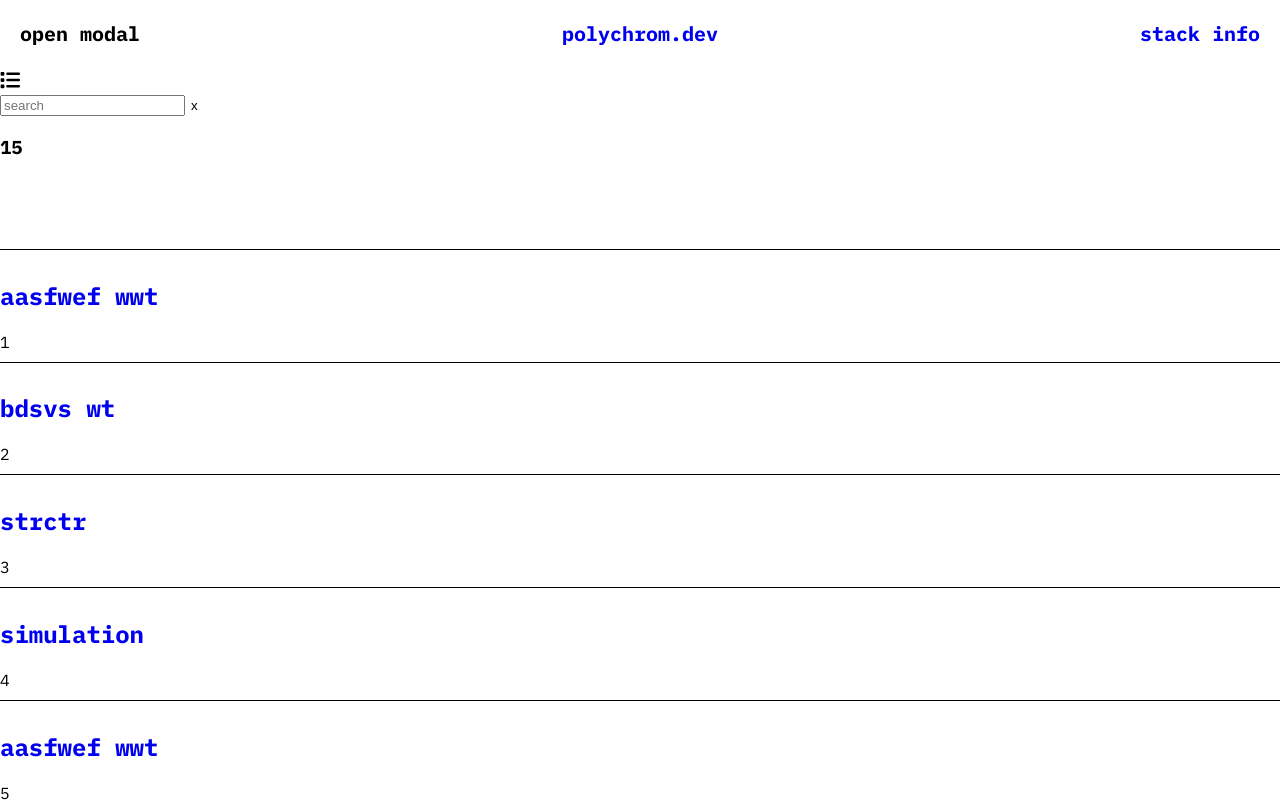
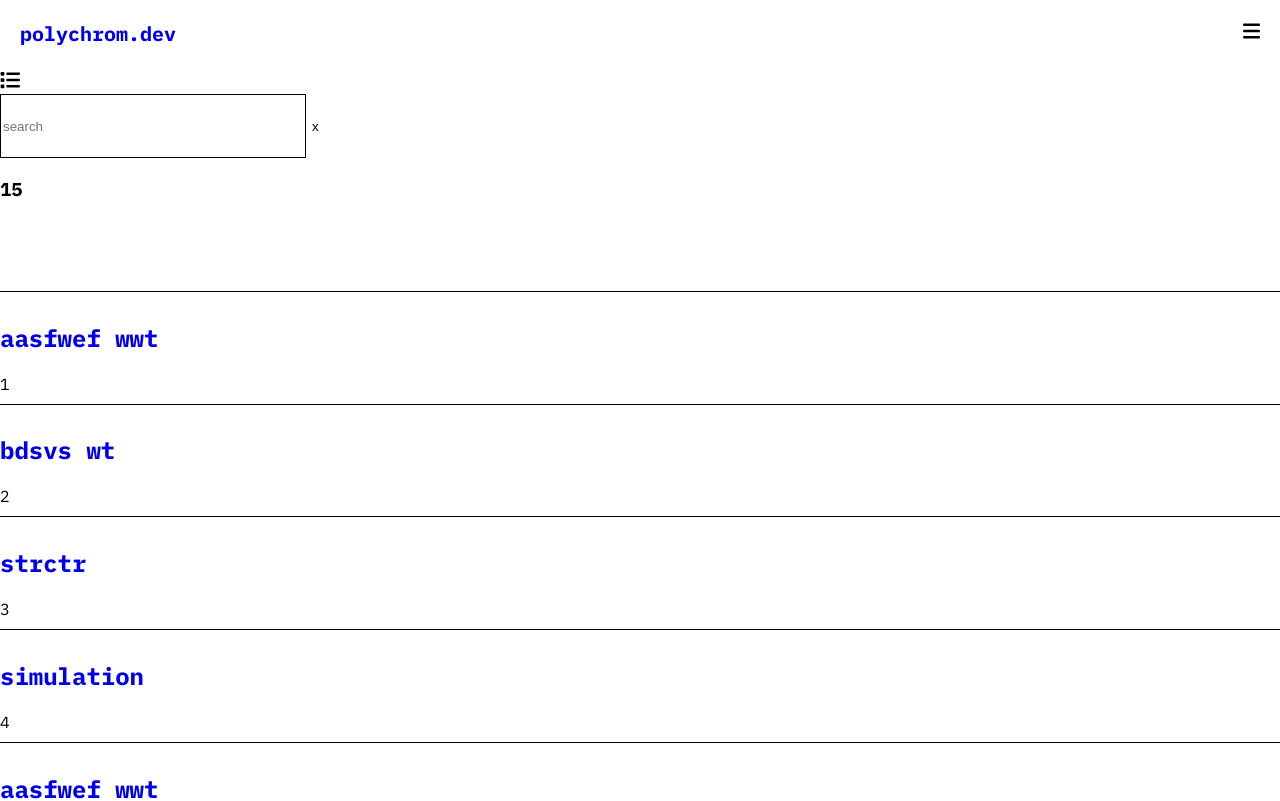
Before and after one commit to polychrom/play.polychrom.dev, an Angular app: page / in a window 1280 px wide. Shown: the top 801 px of the page. Built offline with nearby package versions, Linux system fonts and the light colour scheme.

Commit message:
close nav modal when route changes

```diff
--- a/src/app/app-routing.module.ts
+++ b/src/app/app-routing.module.ts
@@ -19,7 +19,7 @@ const routes: Routes = [
 ];
 
 @NgModule({
-  imports: [RouterModule.forRoot(routes)],
+  imports: [RouterModule.forRoot(routes, { onSameUrlNavigation: 'reload' })],
   exports: [RouterModule],
 })
 export class AppRoutingModule {}
--- a/src/app/app.component.ts
+++ b/src/app/app.component.ts
@@ -24,7 +24,7 @@ export class AppComponent {
     source.subscribe((val) => console.log('scroll', val));
 
     const click$ = fromEvent(window, 'click');
-    click$.subscribe((val) => console.log('click', val));
+    //click$.subscribe((val) => console.log('click', val));
 
     const resize$ = fromEvent(window, 'resize');
     resize$.subscribe((val) => console.log(window.innerWidth));
--- a/src/app/gallery/gallery.component.html
+++ b/src/app/gallery/gallery.component.html
@@ -4,7 +4,7 @@
 </div>
 
 <form>
-    <input type="text" (input)="filterByValue($event)" placeholder="search" />
+    <input id="input_search" type="text" (input)="filterByValue($event)" placeholder="search" />
     <input id="reset" type="reset" (click)="resetFilter()" value="x">
 </form>
 
--- a/src/app/gallery/gallery.component.scss
+++ b/src/app/gallery/gallery.component.scss
@@ -58,3 +58,10 @@ h2 {
         background-color: #fff;
     }
 }
+
+#input_search {
+    border: 1px solid #000;
+    height: 60px;
+    width: 300px;
+    outline: none;
+}
--- a/src/app/header/header.component.html
+++ b/src/app/header/header.component.html
@@ -1,12 +1,10 @@
 <div class="header">
-    <div class="toggleModal" (click)="openModal()">open modal</div>
     <div>
-        <a [routerLink]="baseUrl">polychrom.dev</a>
+        <a [routerLink]="'/'">polychrom.dev</a>
     </div>
-    <div>
-        <a routerLink="/stack" routerLinkActive="active">stack </a>
-        <a routerLink="/info" routerLinkActive="active">info</a>
-    </div>
+
+    <div class="toggleModal" (click)="openModal()"><img src="assets/icons/bars-solid.svg" height="20"></div>
+
 </div>
 <span class="spacer"></span>
 
--- a/src/app/header/header.component.scss
+++ b/src/app/header/header.component.scss
@@ -19,4 +19,5 @@
 
 .toggleModal {
     z-index: 9999;
+    cursor: pointer;
 }
--- a/src/app/header/header.component.ts
+++ b/src/app/header/header.component.ts
@@ -1,5 +1,6 @@
 import { Component, ElementRef, OnInit } from '@angular/core';
 import { Location, LocationStrategy } from '@angular/common';
+import { Router } from '@angular/router';
 
 @Component({
   host: {
@@ -13,20 +14,22 @@ export class HeaderComponent implements OnInit {
   public open = false;
   constructor(
     private locationStrategy: LocationStrategy,
-    private _eref: ElementRef
+    private _eref: ElementRef,
+    private router: Router
   ) {}
 
   onClick(event: { target: any }) {
     console.log('element', this._eref.nativeElement);
-    if (!this._eref.nativeElement.contains(event.target))
-      this.open = false;
-      console.log('triggered');
+    if (!this._eref.nativeElement.contains(event.target)) this.open = false;
+    console.log('triggered');
   }
 
-  projectLink = 'project-a';
-  baseUrl = this.locationStrategy.getBaseHref();
-
-  ngOnInit(): void {}
+  ngOnInit(): void {
+    this.router.events.subscribe((val) => {
+      console.log('routing', val);
+      this.open ? (this.open = false) : null;
+    });
+  }
 
   openModal(): void {
     this.open = true;
--- a/src/app/navigation/navigation.component.html
+++ b/src/app/navigation/navigation.component.html
@@ -1,3 +1,6 @@
 <div id="nav_wrapper">
-    <p>navigation works!</p>
+    <nav>
+        <li><a routerLink="/stack" routerLinkActive="active">stack</a></li>
+        <li><a routerLink="/info" routerLinkActive="active">info</a></li>
+    </nav>
 </div>
--- a/src/app/navigation/navigation.component.scss
+++ b/src/app/navigation/navigation.component.scss
@@ -1,11 +1,19 @@
 #nav_wrapper {
     position: absolute;
     top:0;
-    left:0;
     right:0;
     bottom:0;
     z-index: 99;
     width: 50vw;
-    height: 50 vh;
+    height: 100%;
     background-color: #fff;
+    border-left: 1px solid #000;
 }
+
+
+nav {
+    margin-top: 100px;
+    font-size: 50px;
+    text-align: right;
+    padding-right: 100px;
+}
--- a/src/styles.scss
+++ b/src/styles.scss
@@ -18,3 +18,8 @@ a:visited {
 a:hover {
     color: #0000ff;
 }
+
+
+li {
+    list-style-type: none;
+}
```
Also changed, not shown: src/assets/icons/bars-solid.svg (added).
